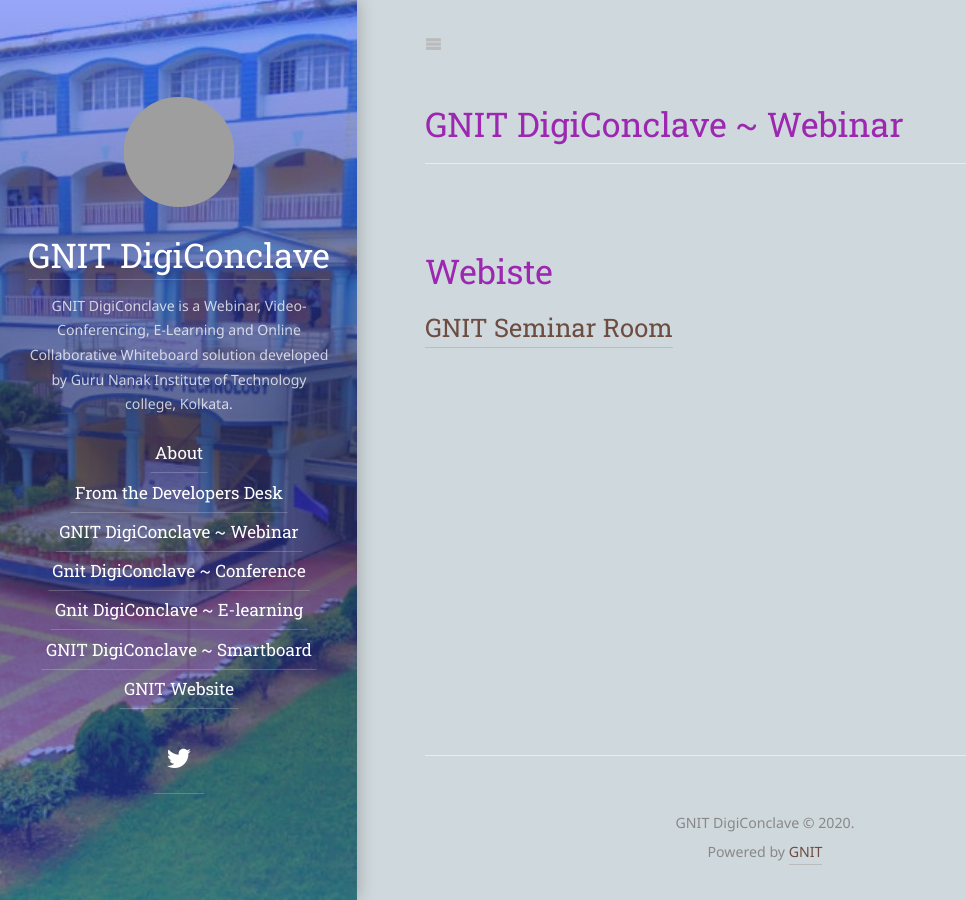
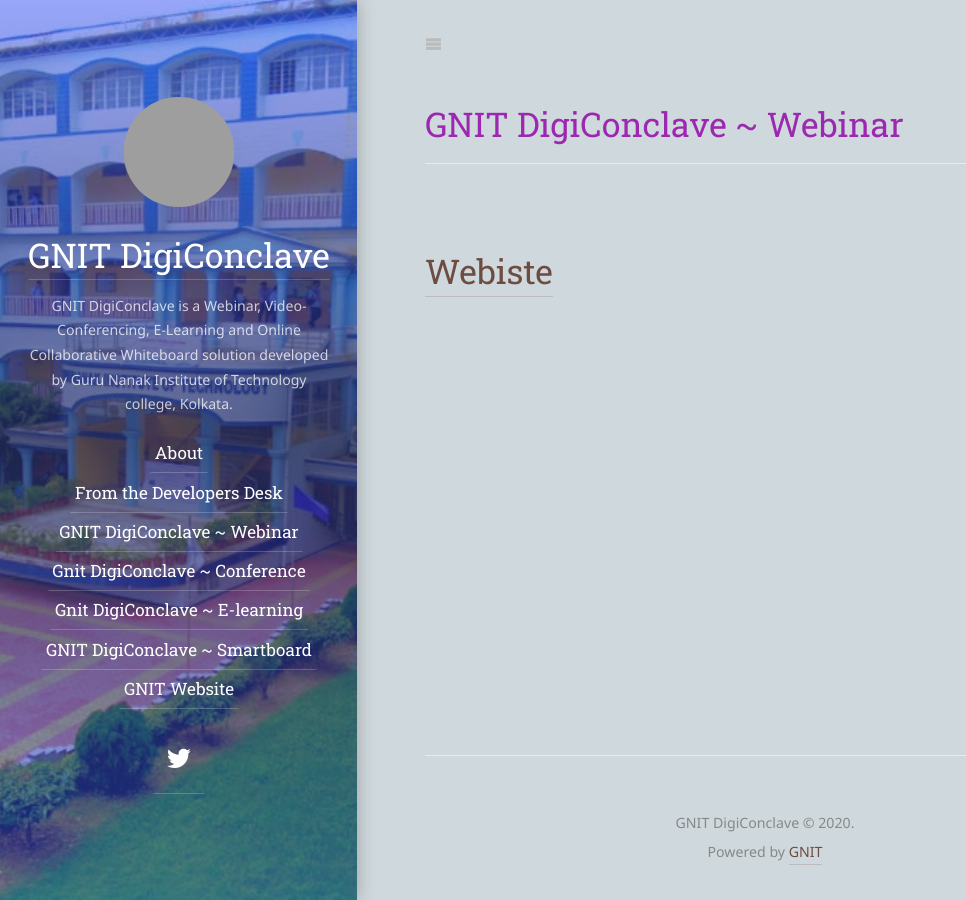
Before and after one commit to gnit-weperfect/gnit-weperfect.github.io, a Jekyll site: the page built from webinar.md, in a window 1280 px wide. Shown: the whole page, without its empty margins (0-966 px from the left). Built offline with Jekyll 4.4.1, drawn with Linux system fonts in a browser that asks for light colours; some web fonts are replaced; grey boxes are pictures that could not be loaded.

Commit message:
May 16th, 2020 | hot and humid weather

```diff
--- a/webinar.md
+++ b/webinar.md
@@ -3,7 +3,4 @@ layout: page
 title: GNIT DigiConclave ~ Webinar
 ---
 
-# Webiste
-
-
-## [GNIT Seminar Room](https://wbnr.gnitdigiconclave.com/)
+# [Webiste](https://wbnr.gnitdigiconclave.com/)
```
